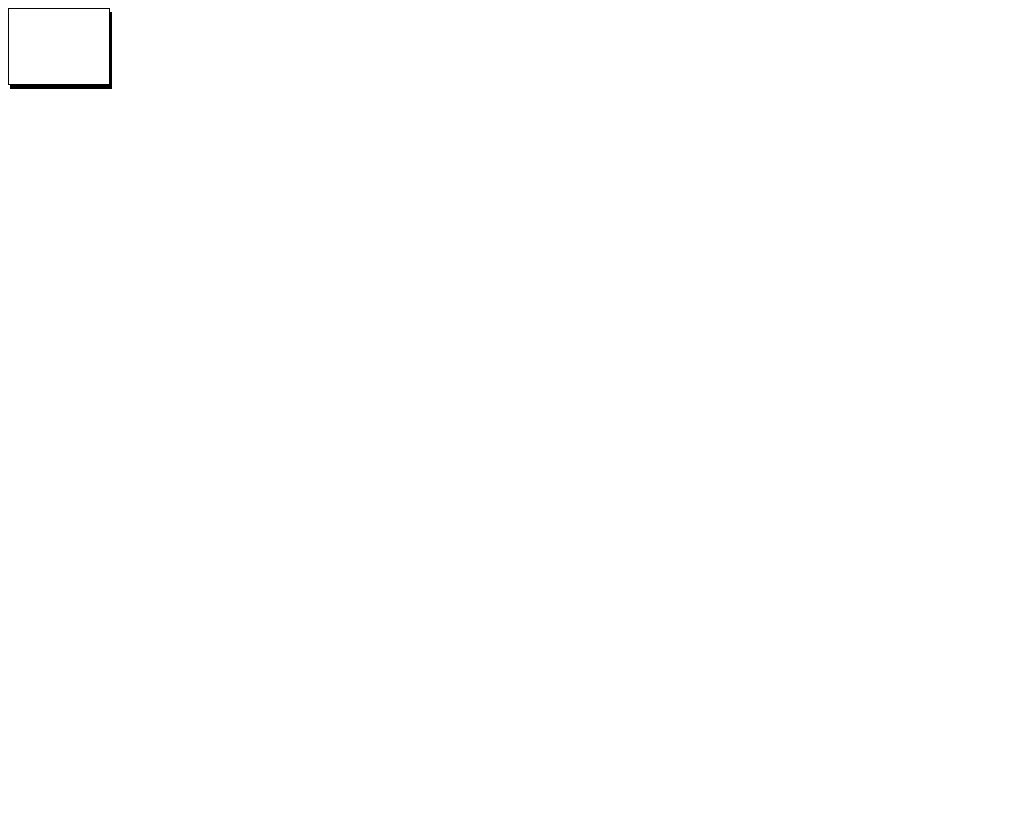
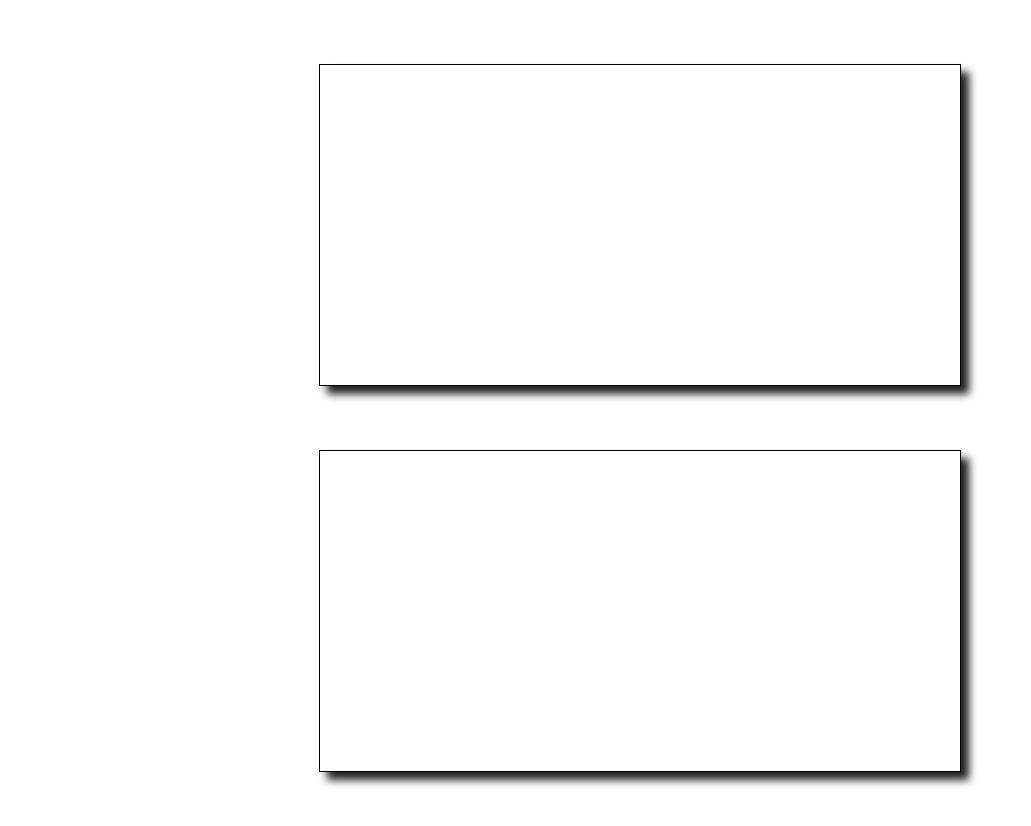
Before and after one commit to kleinlikecalvin/flag-interview-test, a plain HTML site: page index.html in a window 1280 px wide. Shown: the whole page, without its empty margins (0-1031 px from the left). Before the commit the page ends 800 px from the top, so only its background shows below. Drawn offline with Linux system fonts and the light colour scheme.

Commit message:
added second flag div and classes

```diff
--- a/index.html
+++ b/index.html
@@ -8,6 +8,7 @@
     <title>Flag Interview Test</title>
 </head>
 <body>
-    <div></div>
+    <div class="日本"></div>
+    <div class="vive-la-france"></div>
 </body>
 </html>
--- a/styles.css
+++ b/styles.css
@@ -1,7 +1,8 @@
 div {
-  width: 100px;
-  height: 75px;
+  margin: 4em auto;
+  width: 40em;
+  height: 20em;
   border: 1px solid black;
-  box-shadow: 2px 4px;
+  box-shadow: 8px 8px 8px #212121;
   background-color: white;
 }
```
